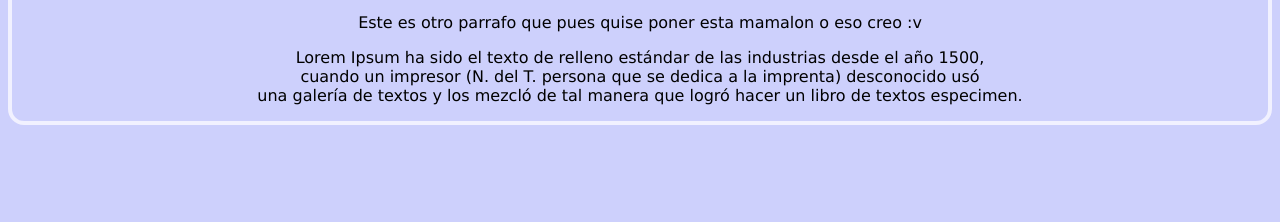
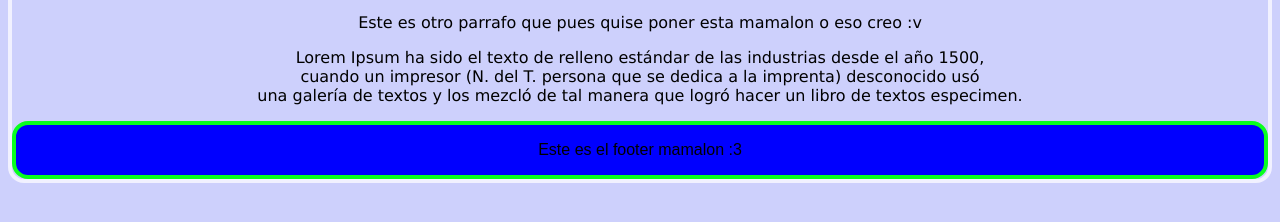
Before and after one commit to brayan-wq/pruebaplatzi, a plain HTML site: page index.html in a window 1280 px wide. Shown: the part 190-412 px from the top of the page. Drawn offline with Linux system fonts and the light colour scheme.

Commit message:
listo el footer

```diff
--- a/css/estilos.css
+++ b/css/estilos.css
@@ -25,3 +25,13 @@ h2{
     text-align: left;
     font-family: 'Courier New', Courier, monospace;
 }
+
+#footere{
+    background-color: blue;
+    text-align: center;
+    font-family: Arial, Helvetica, sans-serif;
+    border-radius: 1em;
+    border-style: solid;
+    border-color: rgb(9, 255, 30);
+    border-width: 0.3em;
+}
--- a/index.html
+++ b/index.html
@@ -22,7 +22,11 @@
              una galería de textos y los mezcló de tal manera que logró hacer un libro de textos especimen.
         </p>
     </div>
+    <div id="footere">
+        <p>Este es el footer mamalon :3</p>
     </div>
+    </div>
+
 
 
 
```
